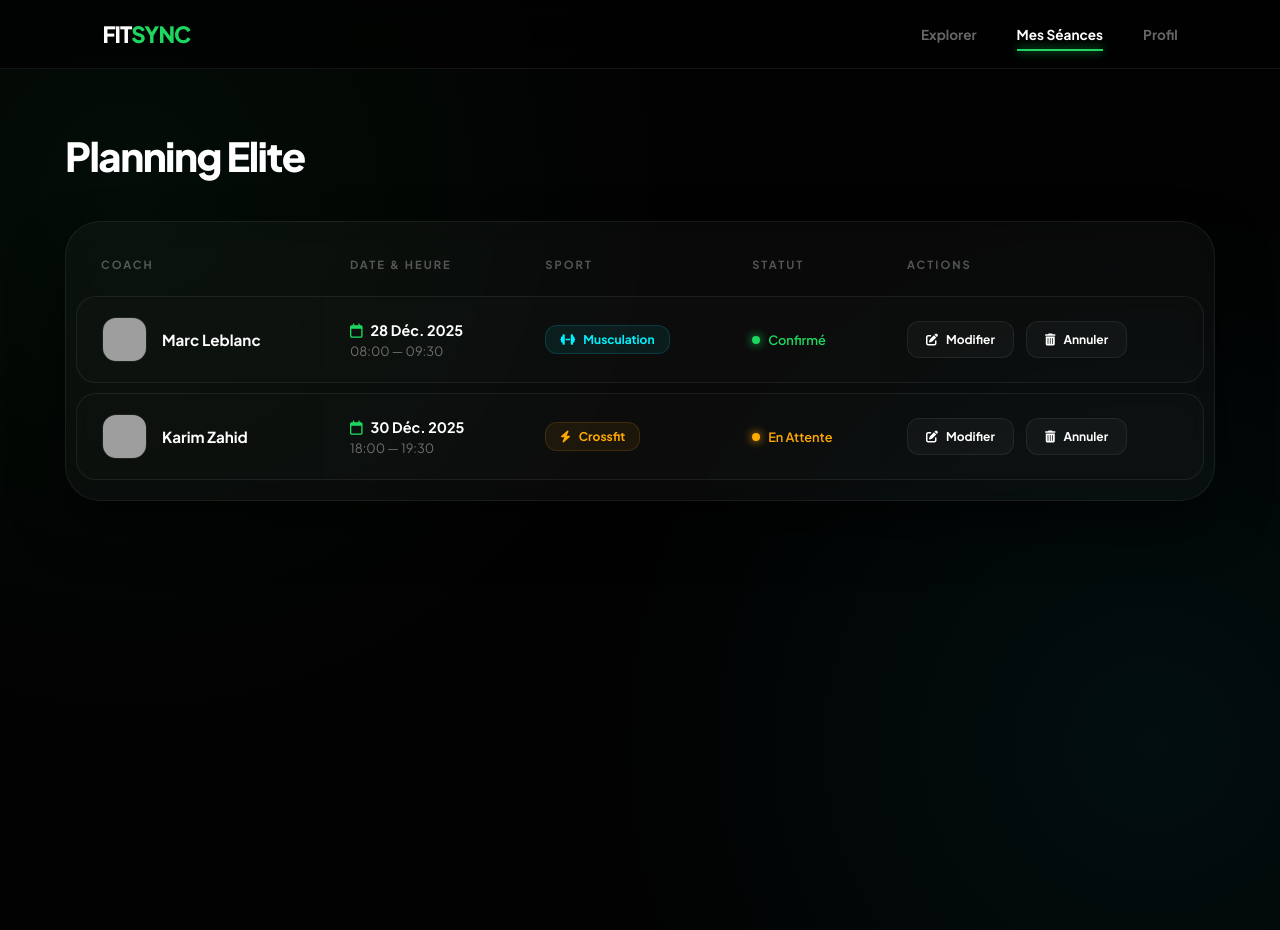
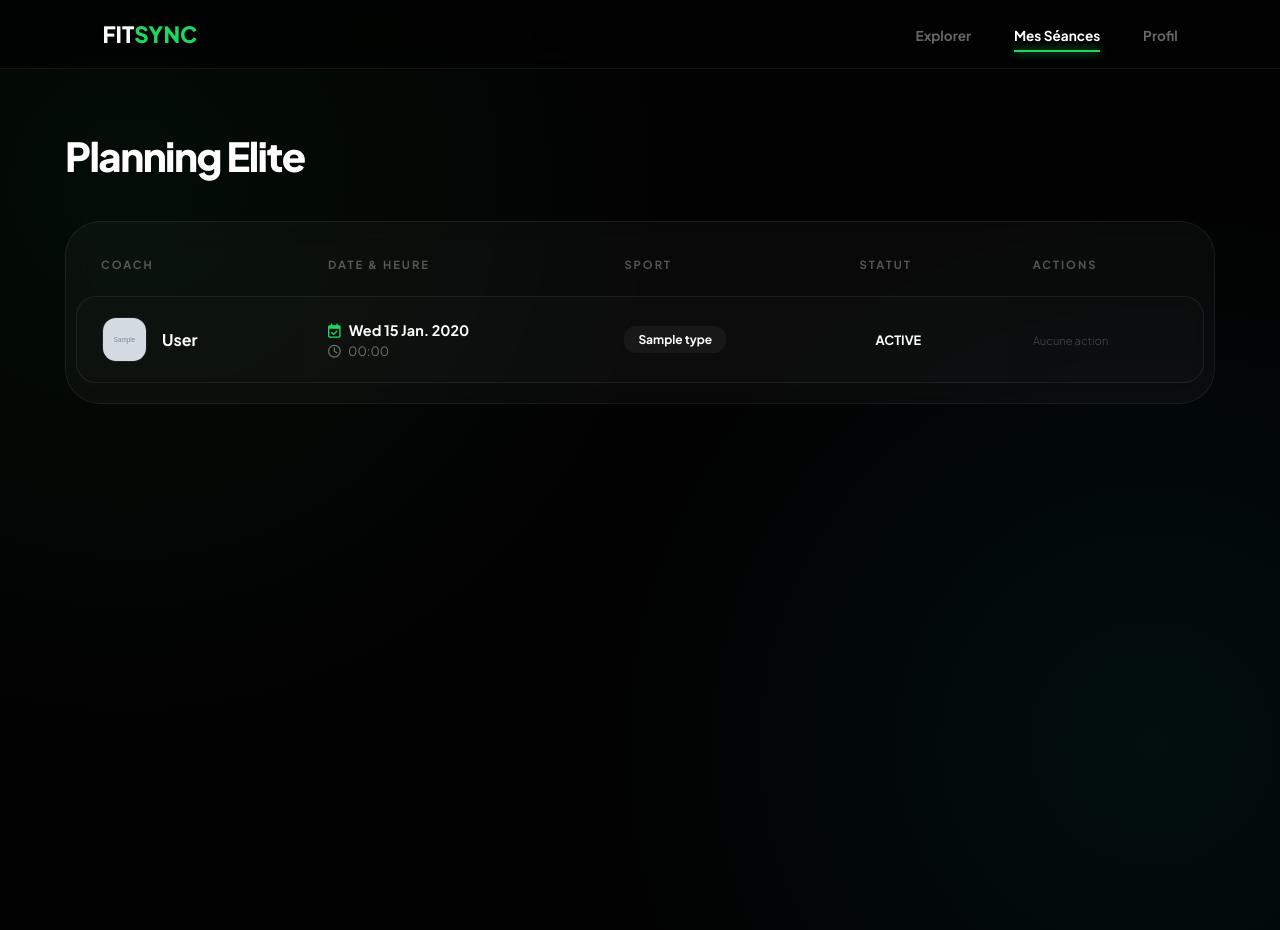
Before and after one commit to ayouberrak/coachPro-v2, a PHP site: template app/views/mes_seances.view.php in a window 1280 px wide. Run offline with PHP 8.4, Linux system fonts and the light colour scheme; the template is opened without the code that fills it: most values are stand-ins (such as "Sample title", 1, 10 or a date in 2020); grey boxes are pictures that could not be loaded.

Commit message:
add anulation de seances

```diff
--- a/app/views/mes_seances.view.php
+++ b/app/views/mes_seances.view.php
@@ -13,13 +13,13 @@
             --accent: #00f2ff;
             --danger: #ff4646;
             --warning: #ffaa00;
+            --info: #a855f7;
             --bg: #020202;
             --glass: rgba(255, 255, 255, 0.03);
             --glass-border: rgba(255, 255, 255, 0.07);
         }
 
         * { margin: 0; padding: 0; box-sizing: border-box; }
-
         body {
             font-family: 'Plus Jakarta Sans', sans-serif;
             background-color: var(--bg);
@@ -30,102 +30,67 @@
                 radial-gradient(circle at 90% 80%, rgba(0, 242, 255, 0.05) 0%, transparent 40%);
         }
 
-        /* --- Navbar Nadiya --- */
+        /* --- Navbar --- */
         nav {
             position: fixed; top: 0; width: 100%;
             padding: 20px 8%; display: flex; justify-content: space-between; align-items: center;
             background: rgba(2, 2, 2, 0.7); backdrop-filter: blur(25px);
             border-bottom: 1px solid var(--glass-border); z-index: 1000;
         }
-        .logo { font-weight: 800; font-size: 1.4rem; letter-spacing: -1px; text-decoration: none; color: #fff; }
+        .logo { font-weight: 800; font-size: 1.4rem; text-decoration: none; color: #fff; }
         .logo span { color: var(--primary); }
-        .nav-links { display: flex; gap: 40px; }
-        .nav-links a {
-            text-decoration: none; color: rgba(255,255,255,0.4);
-            font-size: 0.85rem; font-weight: 700; transition: 0.4s;
-        }
+        .nav-links a { text-decoration: none; color: rgba(255,255,255,0.4); font-size: 0.85rem; font-weight: 700; transition: 0.4s; margin-left: 40px; }
         .nav-links a.active { color: #fff; position: relative; }
-        .nav-links a.active::after {
-            content: ''; position: absolute; bottom: -8px; left: 0; width: 100%; height: 2px; background: var(--primary); box-shadow: 0 0 10px var(--primary);
-        }
+        .nav-links a.active::after { content: ''; position: absolute; bottom: -8px; left: 0; width: 100%; height: 2px; background: var(--primary); box-shadow: 0 0 10px var(--primary); }
 
         .container { max-width: 1200px; margin: 130px auto 60px; padding: 0 25px; }
+        .header-title h1 { font-size: 2.5rem; font-weight: 800; letter-spacing: -1.5px; margin-bottom: 40px; }
 
-        .header-title { margin-bottom: 40px; }
-        .header-title h1 { font-size: 2.5rem; font-weight: 800; letter-spacing: -1.5px; }
-
-        /* --- Glass Table --- */
+        /* --- Table Glass Style --- */
         .glass-panel {
             background: var(--glass);
             border: 1px solid var(--glass-border);
             border-radius: 35px;
             padding: 10px;
             backdrop-filter: blur(15px);
-            box-shadow: 0 25px 50px rgba(0,0,0,0.5);
         }
 
         table { width: 100%; border-collapse: separate; border-spacing: 0 10px; }
-
-        th {
-            padding: 15px 25px; text-align: left; font-size: 0.7rem;
-            text-transform: uppercase; letter-spacing: 2px; color: rgba(255,255,255,0.3);
-        }
-
-        tr { transition: 0.3s; }
-
-        td {
-            padding: 20px 25px;
-            background: rgba(255, 255, 255, 0.01);
-            border-top: 1px solid var(--glass-border);
-            border-bottom: 1px solid var(--glass-border);
-        }
-
+        th { padding: 15px 25px; text-align: left; font-size: 0.7rem; text-transform: uppercase; letter-spacing: 2px; color: rgba(255,255,255,0.3); }
+        td { padding: 20px 25px; background: rgba(255, 255, 255, 0.01); border-top: 1px solid var(--glass-border); border-bottom: 1px solid var(--glass-border); }
         td:first-child { border-left: 1px solid var(--glass-border); border-radius: 20px 0 0 20px; }
         td:last-child { border-right: 1px solid var(--glass-border); border-radius: 0 20px 20px 0; }
+        tr:hover td { background: rgba(255, 255, 255, 0.04); transform: scale(1.005); transition: 0.3s; }
 
-        tr:hover td { background: rgba(255, 255, 255, 0.04); transform: translateY(-2px); border-color: rgba(255,255,255,0.15); }
-
-        /* --- Elements Style --- */
+        /* --- Coach & Sport --- */
         .coach-profile { display: flex; align-items: center; gap: 15px; }
         .coach-profile img { width: 45px; height: 45px; border-radius: 14px; object-fit: cover; border: 1px solid var(--glass-border); }
-        .coach-profile b { font-size: 0.95rem; display: block; }
+        .sport-badge { display: inline-flex; align-items: center; gap: 8px; padding: 6px 14px; border-radius: 12px; font-size: 0.75rem; font-weight: 700; background: rgba(255,255,255,0.05); color: #fff; }
 
-        .sport-badge {
-            display: inline-flex; align-items: center; gap: 8px;
-            padding: 6px 14px; border-radius: 12px; font-size: 0.75rem; font-weight: 700;
-            background: rgba(0, 242, 255, 0.07); color: var(--accent); border: 1px solid rgba(0, 242, 255, 0.15);
-        }
+        /* --- Custom Status Classes --- */
+        .status-tag { display: flex; align-items: center; gap: 8px; font-size: 0.8rem; font-weight: 700; text-transform: uppercase; }
+        .pulse { width: 8px; height: 8px; border-radius: 50%; }
 
-        .status-tag { display: flex; align-items: center; gap: 8px; font-size: 0.8rem; font-weight: 600; }
-        .status-tag.confirmed { color: var(--primary); }
-        .status-tag.pending { color: var(--warning); }
-        .pulse { width: 8px; height: 8px; border-radius: 50%; background: currentColor; box-shadow: 0 0 10px currentColor; }
+        .status-pending { color: var(--warning); }
+        .status-pending .pulse { background: var(--warning); box-shadow: 0 0 10px var(--warning); }
 
-        /* --- Neon Buttons --- */
-        .action-group { display: flex; gap: 12px; }
+        .status-accepted { color: var(--primary); }
+        .status-accepted .pulse { background: var(--primary); box-shadow: 0 0 10px var(--primary); }
 
-        .btn-nadi {
-            padding: 10px 18px; border-radius: 12px; border: 1px solid var(--glass-border);
-            background: rgba(255,255,255,0.03); color: #fff; cursor: pointer;
-            font-family: inherit; font-size: 0.75rem; font-weight: 700;
-            display: flex; align-items: center; gap: 8px; transition: 0.3s;
-        }
+        .status-refused { color: var(--danger); }
+        .status-refused .pulse { background: var(--danger); box-shadow: 0 0 10px var(--danger); }
 
-        .btn-edit:hover {
-            background: rgba(30, 215, 96, 0.1); border-color: var(--primary); color: var(--primary);
-            box-shadow: 0 0 20px rgba(30, 215, 96, 0.1);
-        }
+        .status-finished { color: var(--accent); }
+        .status-finished .pulse { background: var(--accent); box-shadow: 0 0 10px var(--accent); }
 
-        .btn-delete:hover {
-            background: rgba(255, 70, 70, 0.1); border-color: var(--danger); color: var(--danger);
-            box-shadow: 0 0 20px rgba(255, 70, 70, 0.1);
-        }
+        .status-cancelled { color: rgba(255,255,255,0.4); text-decoration: line-through; }
+        .status-cancelled .pulse { background: #555; }
 
-        @media (max-width: 900px) {
-            .nav-links { display: none; }
-            .glass-panel { overflow-x: auto; }
-            table { min-width: 850px; }
-        }
+        /* --- Buttons --- */
+        .action-group { display: flex; gap: 10px; }
+        .btn-nadi { padding: 10px 16px; border-radius: 12px; border: 1px solid var(--glass-border); background: var(--glass); color: #fff; cursor: pointer; font-size: 0.75rem; font-weight: 700; transition: 0.3s; }
+        .btn-edit:hover { border-color: var(--primary); color: var(--primary); }
+        .btn-delete:hover { border-color: var(--danger); color: var(--danger); }
     </style>
 </head>
 <body>
@@ -156,59 +121,56 @@
                     </tr>
                 </thead>
                 <tbody>
+                <?php foreach($seancesF as $ses){
+                    $pathPhoto = '../../public/uploads/' . basename($ses['photo']);
+
+                    // Formatage de la date (Ex: Mercredi 24 Déc.)
+                    $dateObj = new DateTime($ses['date_seances']);
+                    $formattedDate = $dateObj->format('D d M. Y');
+
+                    // Formatage de l'heure (Ex: 14:30)
+                    $formattedTime = date("H:i", strtotime($ses['debut']));
+
+                    // Déterminer la classe de statut (on suppose que $ses['status_key'] contient 'pending', 'accepted', etc.)
+                    // $statusClass = "status-" . ($ses['style'] ?? 'pending');
+                    ?>
                     <tr>
                         <td>
                             <div class="coach-profile">
-                                <img src="https://images.unsplash.com/photo-1594381898411-846e7d193883?w=100">
-                                <div><b>Marc Leblanc</b></div>
+                                <img src="<?= $pathPhoto ?>" alt="Avatar">
+                                <div><b><?= $ses['fullname'] ?></b></div>
                             </div>
                         </td>
                         <td>
-                            <div style="font-weight: 700; font-size: 0.9rem;"><i class="fa-regular fa-calendar" style="margin-right: 8px; color: var(--primary);"></i>28 Déc. 2025</div>
-                            <div style="font-size: 0.8rem; color: rgba(255,255,255,0.4); margin-top: 4px;">08:00 — 09:30</div>
+                            <div style="font-weight: 700; font-size: 0.9rem;">
+                                <i class="fa-regular fa-calendar-check" style="margin-right: 8px; color: var(--primary);"></i><?= $formattedDate ?>
+                            </div>
+                            <div style="font-size: 0.8rem; color: rgba(255,255,255,0.4); margin-top: 4px;">
+                                <i class="fa-regular fa-clock" style="margin-right: 5px;"></i> <?= $formattedTime ?>
+                            </div>
                         </td>
                         <td>
-                            <span class="sport-badge"><i class="fa-solid fa-dumbbell"></i> Musculation</span>
+                            <span class="sport-badge">
+                                <?= $ses['type'] ?>
+                            </span>
                         </td>
                         <td>
-                            <div class="status-tag confirmed">
-                                <div class="pulse"></div> Confirmé
+                            <div class="status-tag <?= $ses['style']  ?>">
+                                <div class="pulse"></div> <?= $ses['type_status'] ?>
                             </div>
                         </td>
                         <td>
                             <div class="action-group">
-                                <button class="btn-nadi btn-edit"><i class="fa-solid fa-pen-to-square"></i> Modifier</button>
-                                <button class="btn-nadi btn-delete"><i class="fa-solid fa-trash-can"></i> Annuler</button>
+                                <?php if($ses['type_status'] == 'en attente'): ?>
+                                    <button class="btn-nadi btn-edit"><i class="fa-solid fa-pen-to-square"></i></button>
+                                    <a href="anullerSeances.controleur.php?id=<?=$ses['id_secances']?>"><button class="btn-nadi btn-delete"><i class="fa-solid fa-xmark"></i> Annuler</button></a>
+                                <?php else: ?>
+                                    <span style="font-size: 0.7rem; color: rgba(255,255,255,0.2);">Aucune action</span>
+                                <?php endif; ?>
                             </div>
                         </td>
                     </tr>
-
-                    <tr>
-                        <td>
-                            <div class="coach-profile">
-                                <img src="https://images.unsplash.com/photo-1571019614242-c5c5dee9f50b?w=100">
-                                <div><b>Karim Zahid</b></div>
-                            </div>
-                        </td>
-                        <td>
-                            <div style="font-weight: 700; font-size: 0.9rem;"><i class="fa-regular fa-calendar" style="margin-right: 8px; color: var(--primary);"></i>30 Déc. 2025</div>
-                            <div style="font-size: 0.8rem; color: rgba(255,255,255,0.4); margin-top: 4px;">18:00 — 19:30</div>
-                        </td>
-                        <td>
-                            <span class="sport-badge" style="color: #ffaa00; background: rgba(255,170,0,0.07); border-color: rgba(255,170,0,0.15);"><i class="fa-solid fa-bolt"></i> Crossfit</span>
-                        </td>
-                        <td>
-                            <div class="status-tag pending">
-                                <div class="pulse"></div> En Attente
-                            </div>
-                        </td>
-                        <td>
-                            <div class="action-group">
-                                <button class="btn-nadi btn-edit"><i class="fa-solid fa-pen-to-square"></i> Modifier</button>
-                                <button class="btn-nadi btn-delete"><i class="fa-solid fa-trash-can"></i> Annuler</button>
-                            </div>
-                        </td>
-                    </tr>
+                <?php } ?>
                 </tbody>
             </table>
         </div>
--- a/index.php
+++ b/index.php
@@ -0,0 +1,4 @@
+<?php
+
+
+require_once __DIR__ .'/app/controlleur/signUp.controlleur.php';
```
Also changed, not shown: app/controlleur/anullerSeances.controleur.php (added, +29 -0 lines), app/controlleur/mes_seances.controleur.php (+25 -0 lines), app/models/reservation.models.php (+14 -3 lines).
